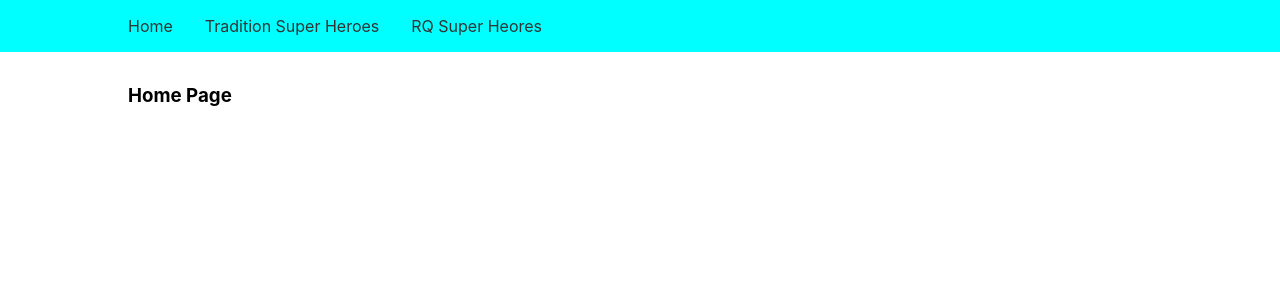
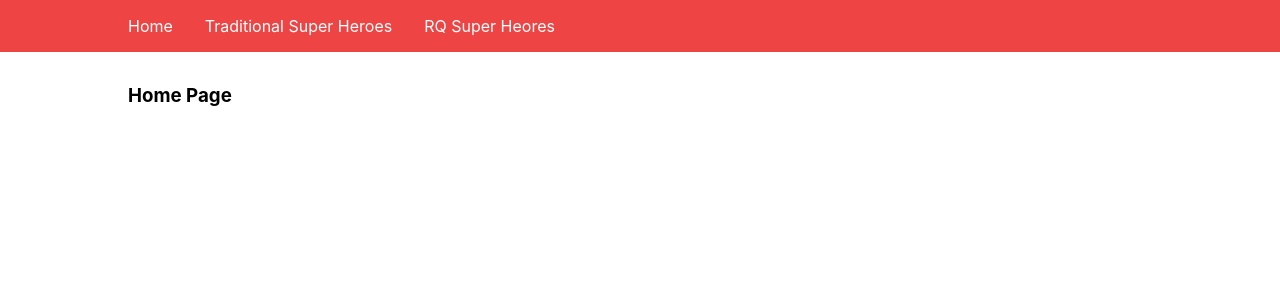
Before and after one commit to ksrinreddy/react-query-basics-practice, a React (Create React App) app: page / in a window 1280 px wide. Shown: the top 300 px of the page. Built offline with nearby package versions, Linux system fonts and the light colour scheme.

Commit message:
update navbar, its colors

```diff
--- a/src/components/Navbar.js
+++ b/src/components/Navbar.js
@@ -12,7 +12,7 @@ const Navbar = () => {
             <Link to="/">Home</Link>
           </li>
           <li>
-            <Link to="/super-heroes">Tradition Super Heroes</Link>
+            <Link to="/super-heroes">Traditional Super Heroes</Link>
           </li>
           <li>
             <Link to="/rq-super-heroes">RQ Super Heores</Link>
--- a/src/components/styles/Navbar.styled.js
+++ b/src/components/styles/Navbar.styled.js
@@ -1,7 +1,9 @@
 import styled from "styled-components";
 
 export const StyledNavbar = styled.nav`
-  background: cyan;
+  /* background: cyan; */
+  background: #ef4444;
+  /* color: #fff; */
   padding: 1rem 0;
   ul {
     display: flex;
@@ -9,7 +11,8 @@ export const StyledNavbar = styled.nav`
   }
 
   a {
-    color: #333;
+    /* color: #333; */
+    color: #fff;
 
     &:hover {
       text-decoration: underline;
```
